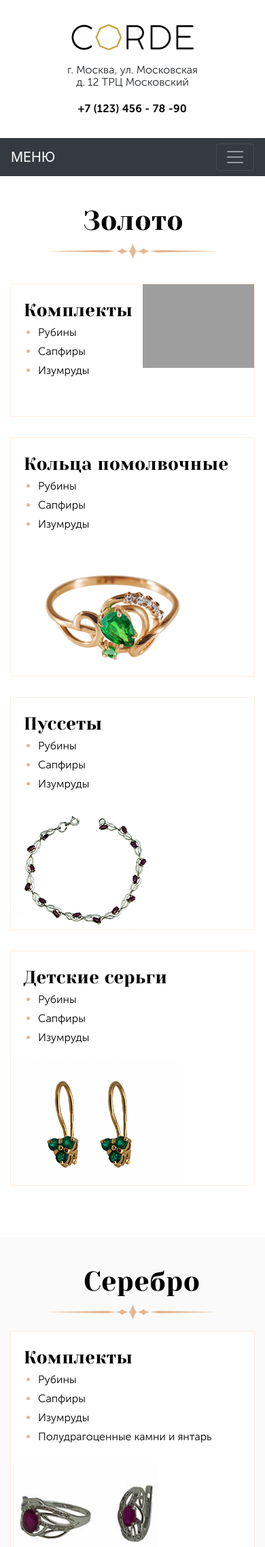
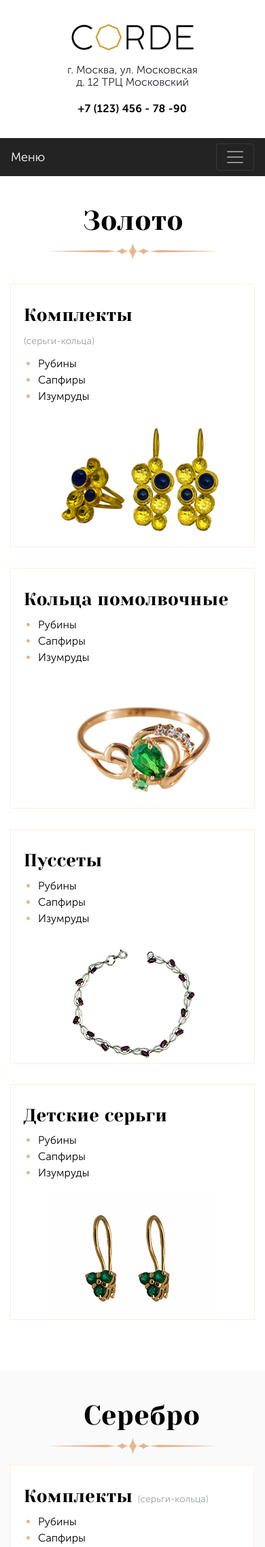
Before and after one commit to lyaksay/corde, a PHP site: page /html/main.php in a window 390 px wide. Shown: the top 2275 px of the page at 68% size. Run offline with PHP 8.4, Linux system fonts and the light colour scheme; grey boxes are pictures that could not be loaded.

Commit message:
mobile menu images-center

```diff
--- a/html/main.php
+++ b/html/main.php
@@ -18,7 +18,7 @@
                     <div class="row">
                         <div class="col-md-6 col-6">
                             <h3>Комплекты
-                                <span class="main-category_dscr d-none d-sm-block">
+                                <span class="main-category_dscr">
                                     (серьги-кольца)
                                 </span>
                             </h3>
@@ -28,8 +28,8 @@
                                 <li><a href="#">Изумруды</a></li>
                             </ul>
                         </div>
-                        <div class="col-md-6 col-6">
-                            <img class="img-fluid" src="/images/21.png" alt="">
+                        <div class="col-md-6 d-flex justify-content-center">
+                            <img class="img-fluid" src="/images/21.jpg" alt="">
                         </div>
                     </div>
                 </div>
@@ -45,7 +45,7 @@
                                 <li><a href="#">Изумруды</a></li>
                             </ul>
                         </div>
-                        <div class="col-md-6">
+                        <div class="col-md-6 d-flex justify-content-center">
                             <img src="/images/green_diamond.jpg" alt="" class="img-fluid">
                         </div>
                     </div>
@@ -64,7 +64,7 @@
                                 <li><a href="#">Изумруды</a></li>
                             </ul>
                         </div>
-                        <div class="col-md-6">
+                        <div class="col-md-6 d-flex justify-content-center">
                             <img src="/images/cepochka.jpg" alt="" class="img-fluid">
                         </div>
                     </div>
@@ -81,7 +81,7 @@
                                 <li><a href="#">Изумруды</a></li>
                             </ul>
                         </div>
-                        <div class="col-md-6">
+                        <div class="col-md-6 d-flex justify-content-center">
                             <img src="/images/children.jpg" alt="" class="img-fluid">
                         </div>
                     </div>
@@ -107,7 +107,7 @@
                 <div class="main-category">
                     <div class="row">
                         <div class="col-md-6">
-                            <h3>Комплекты <span class="main-category_dscr d-none d-sm-block">(серьги-кольца)</span></h3>
+                            <h3>Комплекты <span class="main-category_dscr ">(серьги-кольца)</span></h3>
 
                             <ul class="main-category-list">
                                 <li><a href="#">Рубины</a></li>
@@ -116,7 +116,7 @@
                                 <li><a href="#">Полудрагоценные камни и янтарь</a></li>
                             </ul>
                         </div>
-                        <div class="col-md-6">
+                        <div class="col-md-6 d-flex justify-content-center">
                             <img class="img-fluid" src="/images/red-stones.jpg" alt="">
                         </div>
                     </div>
@@ -169,7 +169,7 @@
                                 <li><a href="#">Изумруды</a></li>
                             </ul>
                         </div>
-                        <div class="col-md-6">
+                        <div class="col-md-6 d-flex justify-content-center">
                             <img src="/images/green-earrings.jpg" alt="" class="img-fluid">
                         </div>
                     </div>
--- a/html/partials/header.php
+++ b/html/partials/header.php
@@ -19,9 +19,9 @@
 <div class="container">
     <div class="row header ">
         <div class="col-md-4 col-lg-4">
-            <div class="main-logo">
+            <a href="#" class="main-logo">
                 <img src="/images/main_logo.png" alt="Логотип">
-            </div>
+            </a>
         </div>
         <div class="col-md-4 col-lg-3">
             <div class="h-address">
--- a/html/partials/menu_top.php
+++ b/html/partials/menu_top.php
@@ -48,11 +48,11 @@
 </div>
 
 <!--  -->
-<nav class="navbar navbar-expand-md  navbar-dark bg-dark d-sm-none" >
+<nav class="navbar navbar-expand-md  navbar-dark bg-black d-sm-none" >
     <div class="container">
 
         <!-- Button -->
-        <a class="navbar-brand" href="#">МЕНЮ</a>
+        <a class="navbar-brand" href="#">Меню</a>
         <button class="navbar-toggler navbar-toggler-right" type="button" data-toggle="collapse" data-target="#navbar2SupportedContent">
             <span class="navbar-toggler-icon"></span>
         </button>
@@ -60,22 +60,14 @@
         <!-- Elements -->
         <div class="collapse navbar-collapse text-center justify-content-end" id="navbar2SupportedContent">
             <ul class="navbar-nav">
-                <li class="nav-item">
-                    <a class="nav-link" href="#">
-                        <i class="fa d-inline fa-lg fa-bookmark-o"></i> Bookmarks</a>
-                </li>
-                <li class="nav-item">
-                    <a class="nav-link" href="#">
-                        <i class="fa d-inline fa-lg fa-envelope-o"></i> Contacts</a>
-                </li>
-                <li class="nav-item">
-                    <a class="nav-link" href="#">
-                        <i class="fa d-inline fa-lg fa-envelope-o"></i> Contacts</a>
-                </li>
-                <li class="nav-item">
-                    <a class="nav-link" href="#">
-                        <i class="fa d-inline fa-lg fa-envelope-o"></i> Contacts</a>
-                </li>
+                <li class="nav-item"><a class="mmenu__link mmenu__link--head nav-link" href="#"> Золото </a> </li>
+                <li class="nav-item"> <a class="mmenu__link nav-link" href="#">Комплекты</a></li>
+                <li class="nav-item"> <a class="mmenu__link nav-link" href="#">Комплекты</a></li>
+                <li class="nav-item"> <a class="mmenu__link nav-link" href="#">Комплекты</a></li>
+                <li class="nav-item"><a class="mmenu__link mmenu__link--head nav-link" href="#">Серебро</a></li>
+                <li class="nav-item"><a class="mmenu__link nav-link" href="#">Contacts</a></li>
+                <li class="nav-item"><a class="mmenu__link nav-link" href="#">Contacts</a></li>
+                <li class="nav-item"><a class="mmenu__link nav-link" href="#">Contacts</a></li>
             </ul>
         </div>
         <!-- END -->
--- a/sass/main.css
+++ b/sass/main.css
@@ -130,6 +130,13 @@ a {
   color: #fff;
   background-color: #232323 !important; }
 
+.menu-top__item--right {
+  margin-left: auto;
+  order: 2; }
+
+.menu-top_btn--no-arrow {
+  padding-right: 0; }
+
 .main-categories {
   padding-bottom: 60px; }
   .main-categories .horizontal_stripe {
@@ -174,7 +181,8 @@ a {
   font-family: "Museo Sans Cyrl";
   font-weight: 300;
   letter-spacing: 0.14px;
-  font-size: 14px; }
+  font-size: 14px;
+  display: inline !important; }
 
 .main-category-list {
   list-style-type: none;
@@ -423,11 +431,30 @@ a {
   line-height: 24px;
   letter-spacing: 0.32px; }
 
-.menu-top__item--right {
-  margin-left: auto;
-  order: 2; }
+.navbar-brand {
+  color: #ffffff;
+  font-family: "Museo Sans Cyrl" !important;
+  font-size: 18px;
+  font-weight: 300; }
 
-.menu-top_btn--no-arrow {
-  padding-right: 0; }
+.bg-black {
+  background-color: #232323; }
+
+.navbar-dark .navbar-nav .mmenu__link {
+  color: #fff; }
+
+.mmenu__link {
+  font-family: "Museo Sans Cyrl";
+  color: #fff;
+  font-weight: 500;
+  font-size: 100%; }
+
+.mmenu__link--head {
+  font-size: 125%;
+  font-weight: 700;
+  margin-top: 10px; }
+
+.navbar-dark .navbar-toggler {
+  color: #fff; }
 
 /*# sourceMappingURL=main.css.map */
--- a/sass/main.scss
+++ b/sass/main.scss
@@ -181,11 +181,19 @@ $Museo-Sans-Cyrl: "Museo Sans Cyrl";
   border: 0;
 }
 
-
 .dropdown-item:hover {
   color: #fff;
   background-color: #232323 !important;
 }
+
+.menu-top__item--right {
+  margin-left: auto;
+  order: 2;
+}
+.menu-top_btn--no-arrow{
+  padding-right: 0;
+}
+
 //menu-top-CLASSES END//
 
 
@@ -240,6 +248,7 @@ $Museo-Sans-Cyrl: "Museo Sans Cyrl";
   font-weight: 300;
   letter-spacing: 0.14px;
   font-size: 14px;
+  display: inline!important;
 }
 
 .main-category-list {
@@ -561,11 +570,36 @@ $Museo-Sans-Cyrl: "Museo Sans Cyrl";
 
 
 
+//---------MOBILE-MENUTOP-CLASSES---------//
+.navbar-brand {
+  color: #ffffff;
+  font-family: "Museo Sans Cyrl" !important;
+  font-size: 18px;
+  font-weight: 300;
+}
 
-.menu-top__item--right {
-  margin-left: auto;
-  order: 2;
+.bg-black {
+  background-color: #232323;
 }
-.menu-top_btn--no-arrow{
-  padding-right: 0;
+
+.navbar-dark .navbar-nav .mmenu__link {
+  color:#fff;
 }
+
+.mmenu__link {
+  font-family: "Museo Sans Cyrl";
+  color:#fff;
+  font-weight: 500;
+  font-size: 100%;
+}
+
+.mmenu__link--head{
+  font-size: 125%;
+  font-weight: 700;
+  margin-top: 10px;
+}
+
+.navbar-dark .navbar-toggler {
+  color: #fff;
+}
+//---------MOBILE-MENUTOP-CLASSES-END--------//
--- a/sass/responsive.css
+++ b/sass/responsive.css
@@ -22,9 +22,6 @@
     content: none; }
 
   .h-mail {
-    float: right; } }
-@media (max-width: 767px) and (min-width: 320px) {
-  .h-mail {
     float: none !important; }
 
   .header {
@@ -39,6 +36,19 @@
     text-align: center; }
 
   .menu-top_btn, .about-company {
-    font-size: 16px; } }
+    font-size: 16px; }
+
+  .main-categories .main-category h3 {
+    white-space: normal;
+    line-height: 1.3; }
+
+  .main-category-list li {
+    line-height: 1.5; }
+
+  .main-category-list li a {
+    white-space: normal; } }
+@media (max-width: 321px) {
+  .main-category_dscr {
+    display: none !important; } }
 
 /*# sourceMappingURL=responsive.css.map */
--- a/sass/responsive.scss
+++ b/sass/responsive.scss
@@ -33,15 +33,6 @@
   }
 
   .h-mail {
-    float: right;
-  }
-
-}
-
-
-@media (max-width:767px) and (min-width:320px){
-
-  .h-mail {
     float: none !important;
   }
   .header {
@@ -60,4 +51,22 @@
     font-size: 16px;
   }
 
+  .main-categories .main-category h3{
+    white-space: normal;
+    line-height: 1.3;
+  }
+  .main-category-list li{
+    line-height: 1.5;
+  }
+
+  .main-category-list li a {
+    white-space: normal;
+  }
+
 }
+
+@media (max-width:321px) {
+  .main-category_dscr {
+    display: none !important;
+  }
+}
```
Also changed, not shown: images/green-earrings.jpg, 2 other files.
